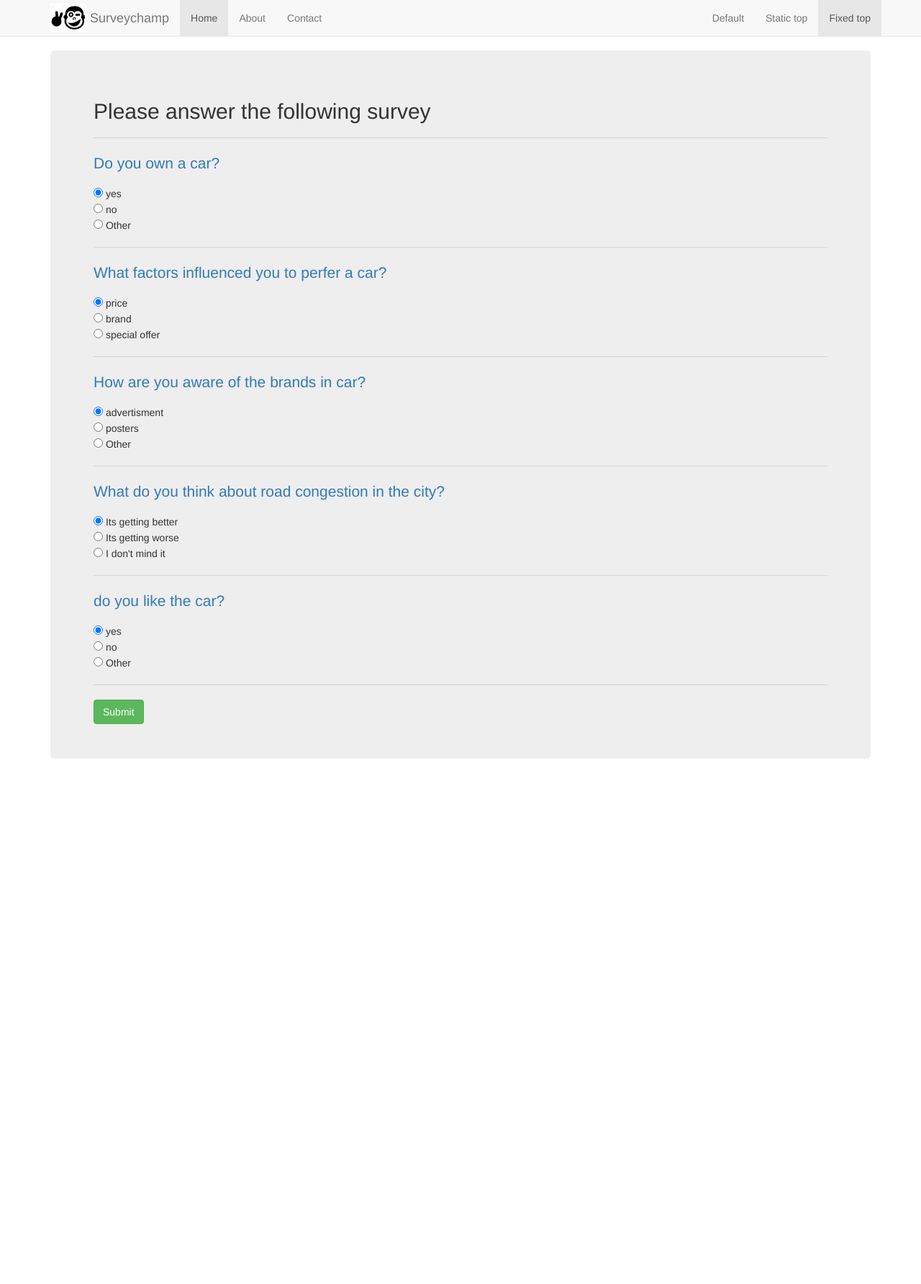
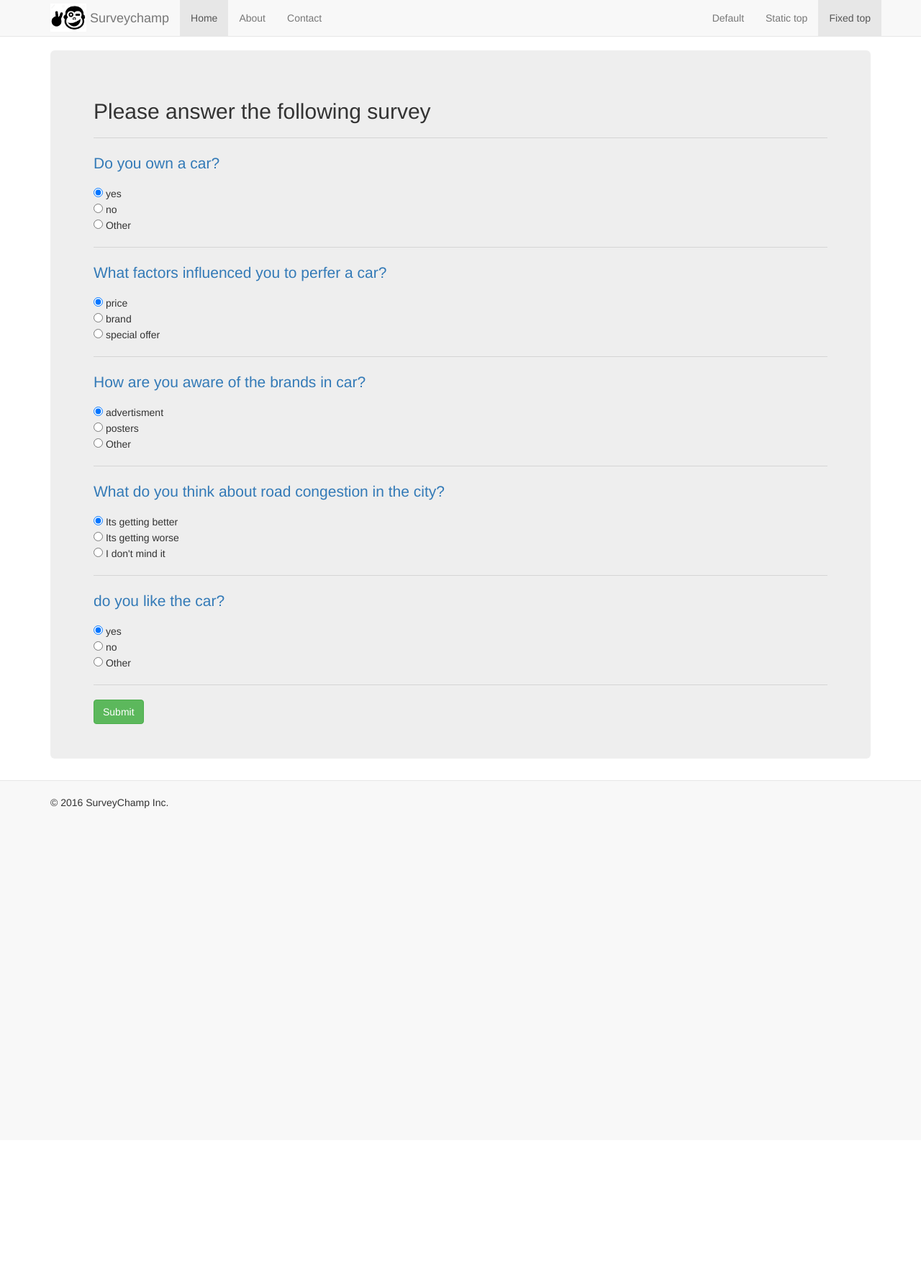
Before and after one commit to ramseydsilva/socialinnovation, a Django app: page / in a window 1280 px wide. Shown: the top 1784 px of the page at 72% size. Run offline with Django 3.2, Linux system fonts and the light colour scheme; data comes from the database, SQL or seed files in the repository; some libraries are stand-ins or nearby versions.

Commit message:
Add footer

```diff
--- a/home/static/home/css/style.css
+++ b/home/static/home/css/style.css
@@ -8,4 +8,12 @@ body {
     float: left;
     margin-top: -10px;
     margin-right: 5px;
+
 }
+
+.footercontainer {
+    border-top: 1px solid #e7e7e7;
+    background-color: #f8f8f8;
+    height: 500px;
+    padding-top: 20px;
+}
--- a/templates/base.html
+++ b/templates/base.html
@@ -23,8 +23,13 @@
 
         </div> <!-- /container -->
 
-
-
+        <div class="footercontainer container-fluid">
+            <div class="container">
+                <footer>
+                    <span>&copy; 2016 SurveyChamp Inc.</span>
+                </footer>
+            </div>
+        </div>
 
     </body>
 </html>
```
